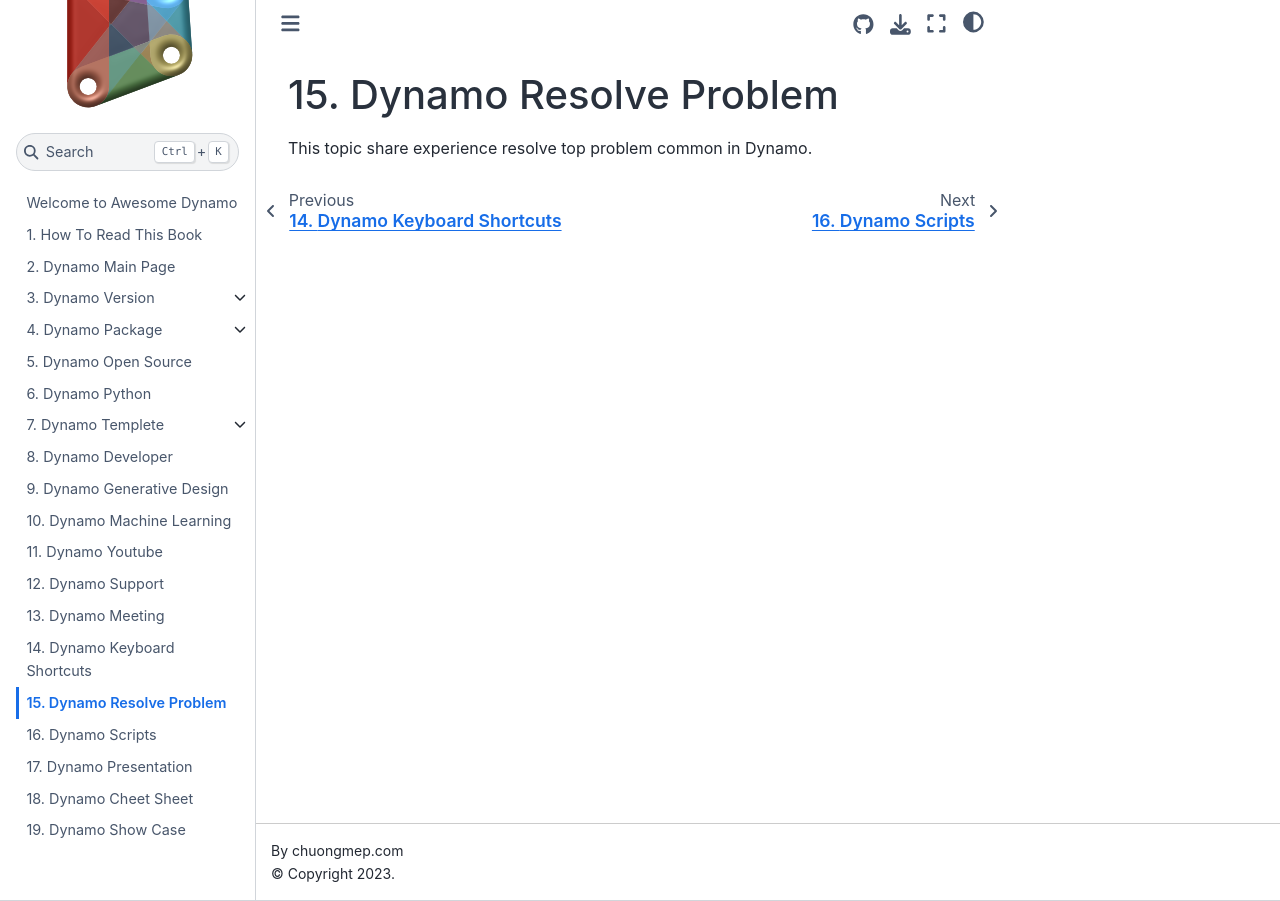
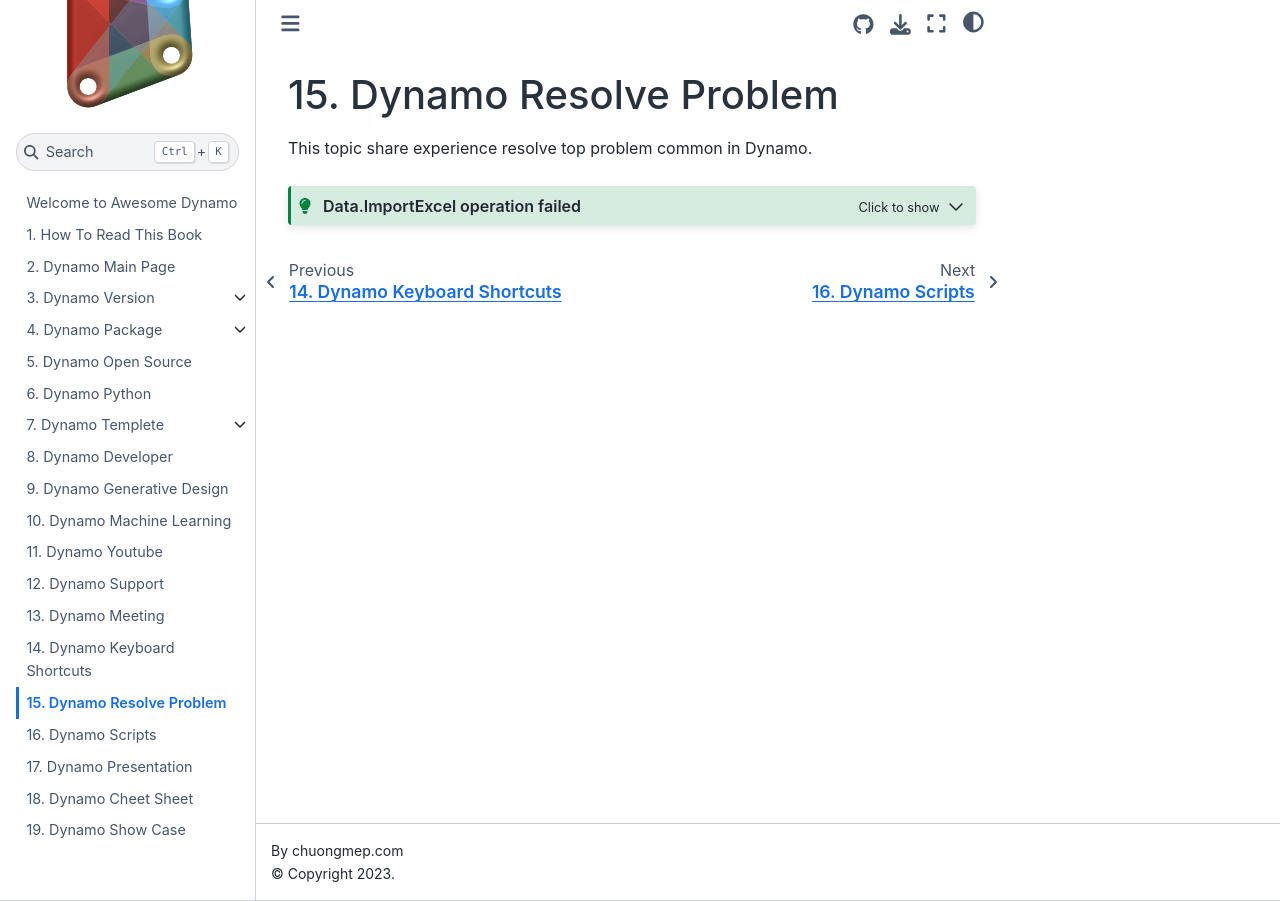
Before and after one commit to chuongmep/Awesome-Dynamo, a Jupyter Book: the page built from DynamoResolve/dynresolve.md, in a window 1280 px wide. Built offline with Jupyter Book 1.0.4 settings and Sphinx 7.4.7 and the Sphinx Book theme 1.1.4, drawn with Linux system fonts in a browser that asks for light colours; some of the changed lines change nothing that is shown.

Commit message:
add templete resolve

````diff
--- a/DynamoResolve/dynresolve.md
+++ b/DynamoResolve/dynresolve.md
@@ -1,3 +1,9 @@
 # Dynamo Resolve Problem
 
 This topic share experience resolve top problem common in Dynamo.
+
+```{admonition} Data.ImportExcel operation failed
+:class: tip, dropdown
+- [Resolve From Autodesk](https://knowledge.autodesk.com/support/revit/troubleshooting/caas/sfdcarticles/sfdcarticles/Warning-Data-ImportExcel-operation-failed-Could-not-load-file-or-assembly-Microsoft-Office-Interop-Excel-when-running-the-Dynamo-script-in-Revit.html)
+
+```
````
